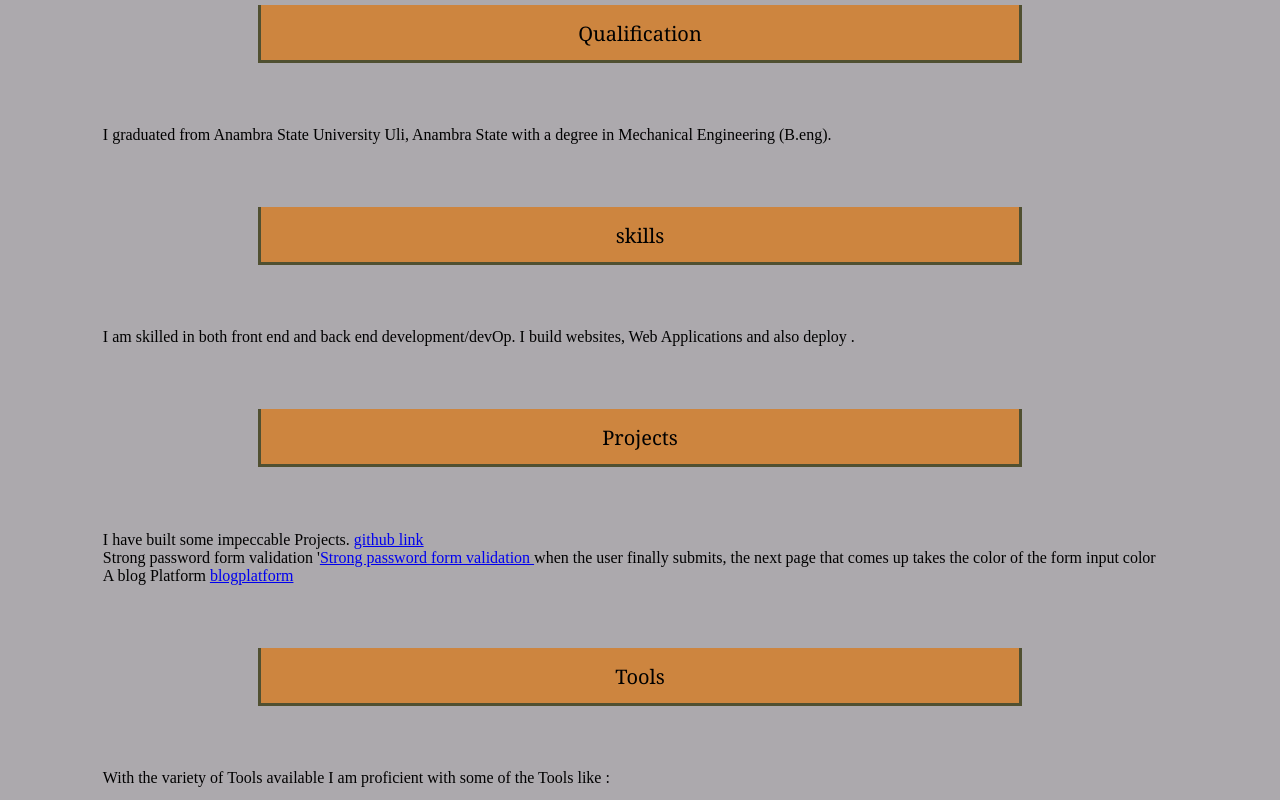
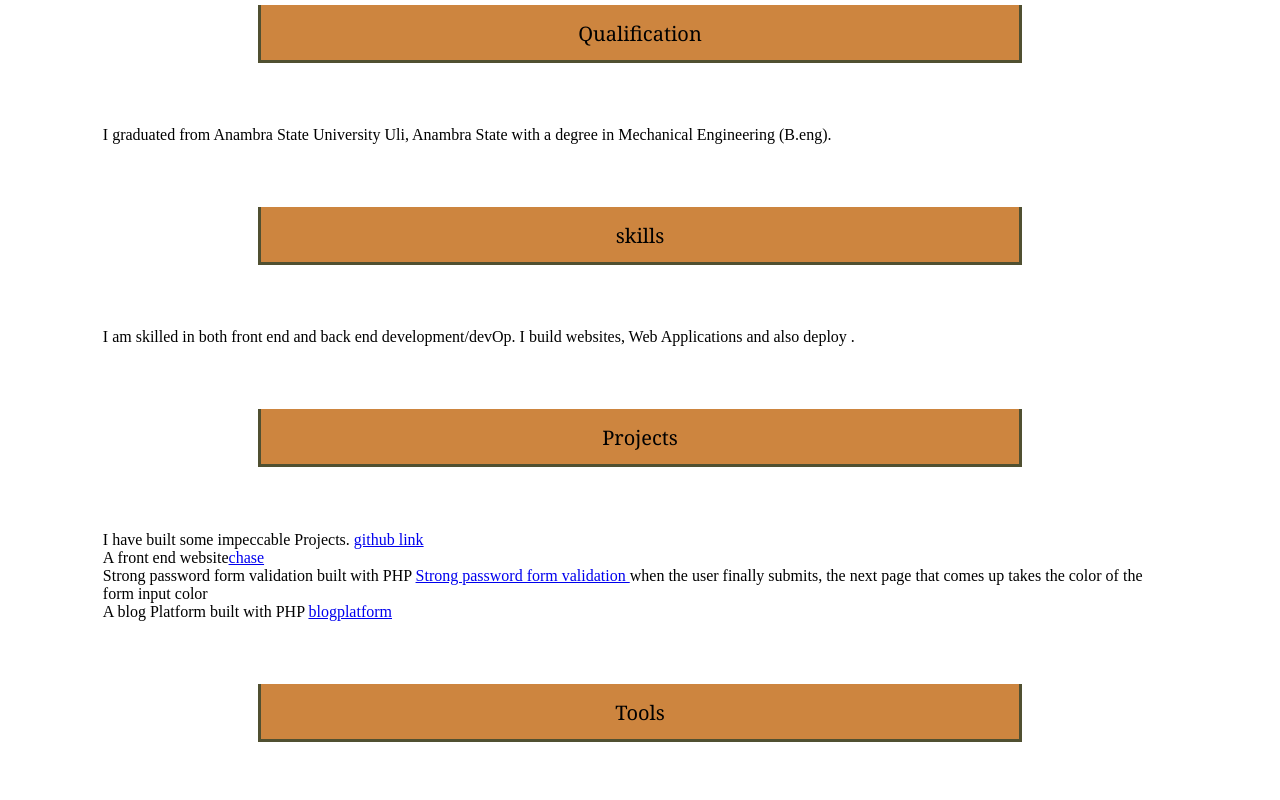
Before and after one commit to E-kenny/port, a plain HTML site: page index.html in a window 1280 px wide. Shown: the part 880-1680 px from the top of the page. Drawn offline with Linux system fonts and the light colour scheme.

Commit message:
background

```diff
--- a/index.css
+++ b/index.css
@@ -1,6 +1,3 @@
-*{
-    background-color: rgb(172, 169, 173);
-}
 header{
     background: peru;
     border:3px solid rgb(80, 80, 49);
--- a/index.html
+++ b/index.html
@@ -51,8 +51,9 @@
        <p>I have built some impeccable Projects.
            <a href="http://www.github.com/E-kenny">github link</a>
       </p>
-      <p> Strong password form validation '<a href="https://ekenny.herokuapp.com">Strong password form validation </a>when the user finally submits, the next page that comes up takes the color of the form input color</p>
-      <P>A blog Platform <a href="http://ekennyblog.herokuapp.com">blogplatform</a></P>
+      <P>A front end website<a href="http://e-kenny.github.io/chase">chase</a></P>
+      <p> Strong password form validation built with PHP <a href="https://ekenny.herokuapp.com">Strong password form validation </a>when the user finally submits, the next page that comes up takes the color of the form input color</p>
+      <P>A blog Platform built with PHP <a href="http://ekennyblog.herokuapp.com">blogplatform</a></P>
       <header id="tools">Tools</header>
       <p>
           With the variety of Tools available I am  proficient with some of the Tools like :
```
